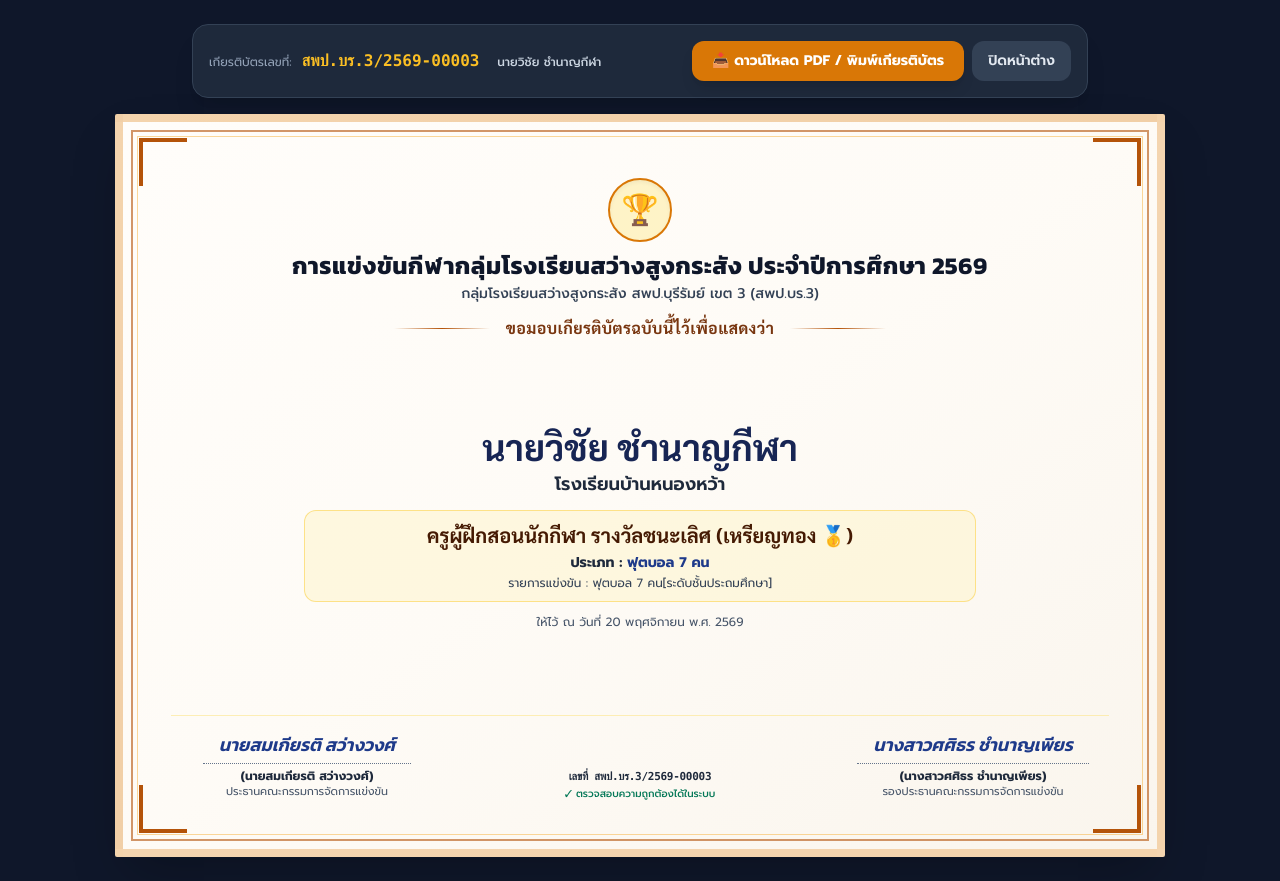
After one commit to peyarmteacher-cell/sportsawang69, a PHP site: page /print_certificate.php?id=cert-3 in a window 1280 px wide. The commit adds this page. Run offline with PHP 8.4, Linux system fonts and the light colour scheme; a user stored in the database is signed in; data comes from the database, SQL or seed files in the repository; some libraries are stand-ins or nearby versions.

Commit message:
feat(cert): add auto-download feature for certificates
Introduced an auto-download option in the certificate modal to streamline the printing and PDF generation process. Updated UI components and help guides to improve user accessibility for downloading and printing individual certificates.

```diff
--- /dev/null
+++ b/print_certificate.php
@@ -0,0 +1,198 @@
+<?php
+/**
+ * ==============================================================================
+ * ไฟล์: print_certificate.php
+ * คำอธิบาย: แสดงเกียรติบัตรฉบับเต็มเพื่อ พิมพ์ หรือ บันทึกเป็น PDF (Print to PDF)
+ * ==============================================================================
+ */
+require_once __DIR__ . '/config/database.php';
+
+$id = trim($_GET['id'] ?? '');
+$no = trim($_GET['no'] ?? '');
+
+if (empty($id) && empty($no)) {
+    die("ไม่พบรหัสหรือเลขที่เกียรติบัตรที่ระบุ");
+}
+
+$pdo = Database::getConnection();
+if (!empty($id)) {
+    $stmt = $pdo->prepare("SELECT * FROM certificates WHERE id = ? LIMIT 1");
+    $stmt->execute([$id]);
+} else {
+    $stmt = $pdo->prepare("SELECT * FROM certificates WHERE certificate_no = ? LIMIT 1");
+    $stmt->execute([$no]);
+}
+
+$certificate = $stmt->fetch();
+if (!$certificate) {
+    die("ไม่พบข้อมูลเกียรติบัตรนี้ในระบบ");
+}
+
+$comp = $pdo->query("SELECT * FROM competitions LIMIT 1")->fetch() ?: [];
+$compName = $comp['competition_name'] ?? 'การแข่งขันมหกรรมวิชาการและกีฬา กลุ่มโรงเรียนสว่างสูงกระสัง ประจำปีการศึกษา 2568';
+$hostOrg = $comp['host_org'] ?? 'สำนักงานเขตพื้นที่การศึกษาประถมศึกษาบุรีรัมย์ เขต 3';
+$presidentName = $comp['president_name'] ?? 'นายสมเกียรติ สว่างวงศ์';
+$secName = $comp['secretary_name'] ?? 'นางสาวศศิธร ชำนาญเพียร';
+
+// Format thai date
+$months = ['', 'มกราคม', 'กุมภาพันธ์', 'มีนาคม', 'เมษายน', 'พฤษภาคม', 'มิถุนายน', 'กรกฎาคม', 'สิงหาคม', 'กันยายน', 'ตุลาคม', 'พฤศจิกายน', 'ธันวาคม'];
+$issueDate = $certificate['issue_date'];
+$dt = date_parse($issueDate);
+$thaiDate = $issueDate;
+if ($dt && $dt['year'] && $dt['month'] && $dt['day']) {
+    $thaiYear = $dt['year'] > 2500 ? $dt['year'] : ($dt['year'] + 543);
+    $thaiDate = "{$dt['day']} " . $months[$dt['month']] . " พ.ศ. {$thaiYear}";
+}
+?>
+<!DOCTYPE html>
+<html lang="th">
+<head>
+    <meta charset="UTF-8">
+    <meta name="viewport" content="width=device-width, initial-scale=1.0">
+    <title>เกียรติบัตร <?= htmlspecialchars($certificate['certificate_no']) ?> - <?= htmlspecialchars($certificate['recipient_name']) ?></title>
+    <link rel="preconnect" href="https://fonts.googleapis.com">
+    <link rel="preconnect" href="https://fonts.gstatic.com" crossorigin>
+    <link href="https://fonts.googleapis.com/css2?family=Kanit:wght@300;400;600;700&family=Prompt:wght@400;500;600;700&family=Sarabun:wght@400;600;700;800&display=swap" rel="stylesheet">
+    <script src="https://cdn.tailwindcss.com"></script>
+    <style>
+        @media print {
+            body {
+                background: white !important;
+                padding: 0 !important;
+                margin: 0 !important;
+            }
+            .no-print {
+                display: none !important;
+            }
+            .cert-canvas {
+                border: none !important;
+                box-shadow: none !important;
+                margin: 0 !important;
+                width: 100vw !important;
+                height: 100vh !important;
+                page-break-inside: avoid;
+            }
+            @page {
+                size: A4 landscape;
+                margin: 0;
+            }
+        }
+    </style>
+</head>
+<body class="bg-slate-900 min-h-screen py-6 px-4 flex flex-col items-center justify-center font-['Prompt']">
+
+    <!-- Top Action Bar (hidden on print) -->
+    <div class="no-print w-full max-w-4xl bg-slate-800 border border-slate-700 rounded-2xl p-4 mb-4 flex flex-wrap items-center justify-between gap-3 text-white shadow-xl">
+        <div>
+            <span class="text-xs text-slate-400">เกียรติบัตรเลขที่:</span>
+            <span class="font-mono font-bold text-amber-400 ml-1"><?= htmlspecialchars($certificate['certificate_no']) ?></span>
+            <span class="text-xs text-slate-300 ml-3 font-medium"><?= htmlspecialchars($certificate['recipient_name']) ?></span>
+        </div>
+        <div class="flex items-center gap-2">
+            <button onclick="window.print()" class="px-5 py-2.5 bg-amber-600 hover:bg-amber-500 text-white rounded-xl text-xs md:text-sm font-bold shadow-lg transition flex items-center gap-2 cursor-pointer active:scale-95">
+                📥 ดาวน์โหลด PDF / พิมพ์เกียรติบัตร
+            </button>
+            <button onclick="window.close()" class="px-4 py-2.5 bg-slate-700 hover:bg-slate-600 text-slate-200 rounded-xl text-xs md:text-sm font-semibold transition cursor-pointer">
+                ปิดหน้าต่าง
+            </button>
+        </div>
+    </div>
+
+    <!-- CERTIFICATE CONTAINER (A4 Landscape aspect) -->
+    <div class="cert-canvas relative w-full max-w-[1050px] aspect-[1.414/1] bg-gradient-to-br from-[#fffdfa] via-[#fefbf6] to-[#faf5ed] text-slate-900 p-8 sm:p-12 shadow-2xl rounded-sm border-8 border-amber-600/30 flex flex-col justify-between overflow-hidden">
+
+        <!-- Ornate Borders -->
+        <div class="absolute inset-2 border-2 border-amber-700/60 pointer-events-none"></div>
+        <div class="absolute inset-3.5 border border-amber-500/40 pointer-events-none"></div>
+
+        <!-- Corner Ornaments -->
+        <div class="absolute top-4 left-4 w-12 h-12 border-t-4 border-l-4 border-amber-700 pointer-events-none"></div>
+        <div class="absolute top-4 right-4 w-12 h-12 border-t-4 border-r-4 border-amber-700 pointer-events-none"></div>
+        <div class="absolute bottom-4 left-4 w-12 h-12 border-b-4 border-l-4 border-amber-700 pointer-events-none"></div>
+        <div class="absolute bottom-4 right-4 w-12 h-12 border-b-4 border-r-4 border-amber-700 pointer-events-none"></div>
+
+        <!-- Header -->
+        <div class="text-center pt-2 relative z-10">
+            <div class="w-16 h-16 rounded-full bg-amber-100 border-2 border-amber-600 flex items-center justify-center mx-auto shadow-inner mb-2">
+                <span class="text-3xl">🏆</span>
+            </div>
+            <h2 class="text-2xl font-bold font-['Kanit'] text-slate-900 tracking-wide">
+                <?= htmlspecialchars($compName) ?>
+            </h2>
+            <p class="text-sm font-medium text-slate-700 mt-0.5">
+                <?= htmlspecialchars($hostOrg) ?>
+            </p>
+
+            <div class="mt-3 flex items-center justify-center gap-4">
+                <div class="h-[1px] w-24 bg-gradient-to-r from-transparent via-amber-700 to-transparent"></div>
+                <p class="text-base font-bold text-amber-900 font-['Sarabun'] tracking-wide">
+                    ขอมอบเกียรติบัตรฉบับนี้ไว้เพื่อแสดงว่า
+                </p>
+                <div class="h-[1px] w-24 bg-gradient-to-r from-transparent via-amber-700 to-transparent"></div>
+            </div>
+        </div>
+
+        <!-- Recipient & Award -->
+        <div class="text-center py-2 relative z-10 my-auto">
+            <h1 class="text-3xl sm:text-4xl font-bold text-blue-950 font-['Sarabun'] mb-1">
+                <?= htmlspecialchars($certificate['recipient_name']) ?>
+            </h1>
+            <p class="text-lg font-semibold text-slate-800">
+                <?= htmlspecialchars($certificate['school_name']) ?>
+            </p>
+
+            <div class="my-3 max-w-2xl mx-auto py-2.5 px-6 bg-amber-100/50 rounded-xl border border-amber-300/60 shadow-xs">
+                <p class="text-xl font-bold text-amber-950 font-['Sarabun']">
+                    <?= htmlspecialchars($certificate['award']) ?>
+                </p>
+                <p class="text-sm font-bold text-slate-800 mt-1">
+                    ประเภท : <span class="text-blue-900 font-extrabold"><?= htmlspecialchars($certificate['sport_name'] ?? '') ?></span>
+                </p>
+                <p class="text-xs text-slate-700 mt-0.5">
+                    รายการแข่งขัน : <?= htmlspecialchars($certificate['event_name']) ?>
+                </p>
+            </div>
+
+            <p class="text-xs text-slate-600 mt-2">
+                ให้ไว้ ณ วันที่ <?= htmlspecialchars($thaiDate) ?>
+            </p>
+        </div>
+
+        <!-- Signatures & Verification -->
+        <div class="pt-2 relative z-10 flex items-end justify-between border-t border-amber-200/60 px-4">
+            <!-- Left Signatory -->
+            <div class="text-center flex-1 max-w-[240px]">
+                <div class="h-10 flex items-end justify-center">
+                    <span class="font-['Kanit'] text-lg text-blue-900 italic font-semibold border-b border-dotted border-slate-500 pb-1 px-4">
+                        <?= htmlspecialchars($presidentName) ?>
+                    </span>
+                </div>
+                <p class="text-xs font-bold text-slate-800 mt-1">(<?= htmlspecialchars($presidentName) ?>)</p>
+                <p class="text-[11px] text-slate-600">ประธานคณะกรรมการจัดการแข่งขัน</p>
+            </div>
+
+            <!-- Center: Verification info -->
+            <div class="flex flex-col items-center justify-center px-4">
+                <span class="text-[11px] font-mono font-bold text-slate-800 tracking-tight">
+                    เลขที่ <?= htmlspecialchars($certificate['certificate_no']) ?>
+                </span>
+                <span class="text-[10px] text-emerald-700 font-medium">
+                    ✓ ตรวจสอบความถูกต้องได้ในระบบ
+                </span>
+            </div>
+
+            <!-- Right Signatory -->
+            <div class="text-center flex-1 max-w-[240px]">
+                <div class="h-10 flex items-end justify-center">
+                    <span class="font-['Kanit'] text-lg text-blue-900 italic font-semibold border-b border-dotted border-slate-500 pb-1 px-4">
+                        <?= htmlspecialchars($secName) ?>
+                    </span>
+                </div>
+                <p class="text-xs font-bold text-slate-800 mt-1">(<?= htmlspecialchars($secName) ?>)</p>
+                <p class="text-[11px] text-slate-600">รองประธานคณะกรรมการจัดการแข่งขัน</p>
+            </div>
+        </div>
+    </div>
+
+</body>
+</html>
--- a/src/components/PublicResultsView.tsx
+++ b/src/components/PublicResultsView.tsx
@@ -2,7 +2,7 @@ import React, { useState } from 'react';
 import { sportsStore } from '../services/store';
 import { Result, Event, Sport, School, Certificate } from '../types';
 import { CertificateModal } from './CertificateModal';
-import { Search, Trophy, Filter, Eye, Award, CheckCircle2, FileText, Users } from 'lucide-react';
+import { Search, Trophy, Filter, Eye, Award, CheckCircle2, FileText, Users, Download } from 'lucide-react';
 
 export const PublicResultsView: React.FC<{ initialSchoolId?: string }> = ({ initialSchoolId }) => {
   const sports = sportsStore.getSports();
@@ -208,9 +208,9 @@ export const PublicResultsView: React.FC<{ initialSchoolId?: string }> = ({ init
                       {certs.length > 0 ? (
                         <button
                           onClick={() => setViewingCert(certs[0])}
-                          className="px-3 py-1.5 bg-indigo-50 hover:bg-indigo-600 hover:text-white text-indigo-700 text-xs font-bold rounded-lg transition-colors inline-flex items-center gap-1 shadow-2xs border border-indigo-100"
+                          className="px-3 py-1.5 bg-amber-50 hover:bg-amber-600 hover:text-white text-amber-900 text-xs font-bold rounded-xl transition-colors inline-flex items-center gap-1.5 shadow-2xs border border-amber-200 cursor-pointer"
                         >
-                          <FileText className="w-3.5 h-3.5" /> ดูเกียรติบัตร ({certs.length})
+                          <Download className="w-3.5 h-3.5" /> ดู / ดาวน์โหลด PDF ({certs.length})
                         </button>
                       ) : (
                         <span className="text-xs text-slate-400">ยังไม่ออกบัตร</span>
```
Also changed, not shown: admin/certificates.php (+26 -5 lines), src/components/CertificateModal.tsx (+17 -3 lines), src/components/admin/AdminDashboard.tsx (+51 -9 lines).
